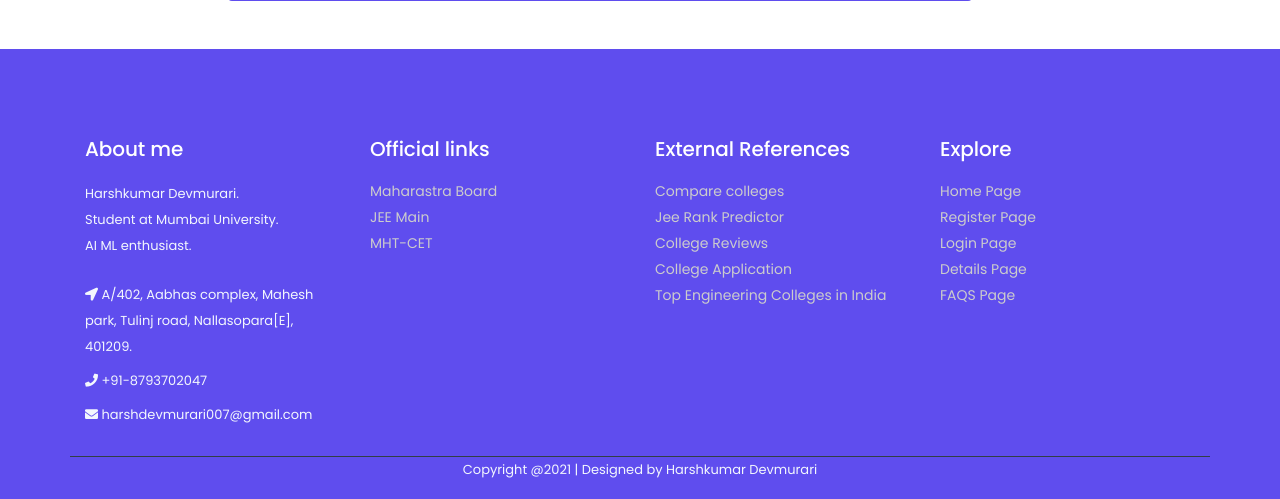
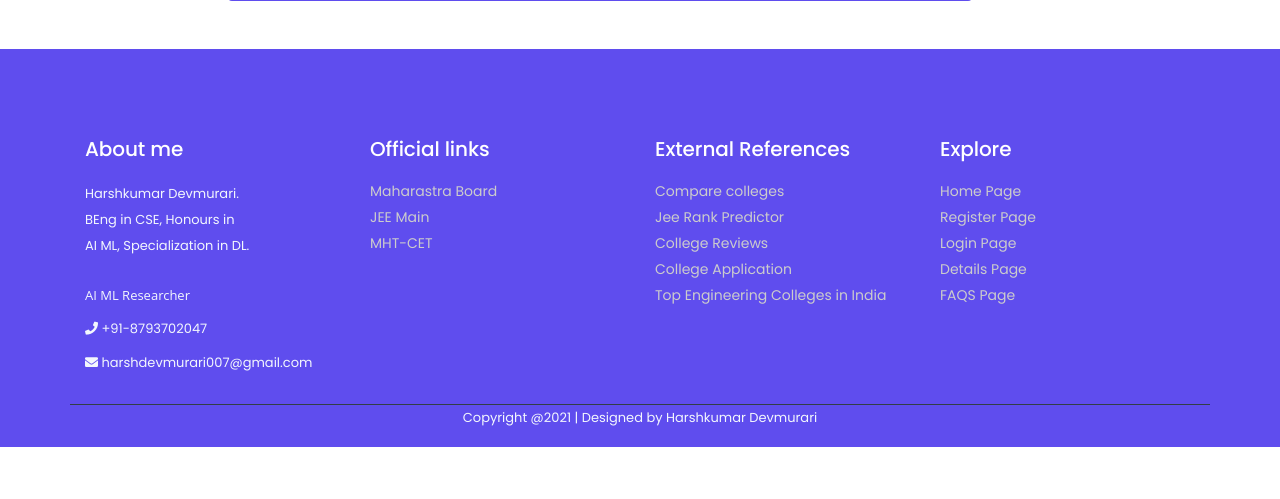
Before and after one commit to Harsh19012003/Dronacharya, a Flask app: page /faqs in a window 1280 px wide. Shown: the part 1980-2479 px from the top of the page. After the commit the page ends 2427 px from the top, so only its background shows below. Run offline with Flask 2, Linux system fonts and the light colour scheme; some libraries are stand-ins or nearby versions.

Commit message:
Update layout.html
removed PII

```diff
--- a/templates/layout.html
+++ b/templates/layout.html
@@ -71,8 +71,8 @@
       <div class=" col-sm-4 col-md col-sm-4  col-12 col">
       <h5 class="headin5_amrc col_white_amrc pt2 poppins">About me</h5>
       <!--headin5_amrc-->
-      <p class="mb10 poppins">Harshkumar Devmurari.<br>Student at Mumbai University.<br> AI ML enthusiast.</p>
-      <p class="poppins"><i class="fa fa-location-arrow"></i> A/402, Aabhas complex, Mahesh park, Tulinj road, Nallasopara[E], 401209. </p>
+      <p class="mb10 poppins">Harshkumar Devmurari.<br>BEng in CSE, Honours in <br> AI ML, Specialization in DL.</p>
+      <p>AI ML Researcher</p>
       <p class="poppins"><i class="fa fa-phone"></i>  +91-8793702047  </p>
       <p class="poppins"><i class="fa fa fa-envelope"></i> harshdevmurari007@gmail.com  </p>
       </div>
```
